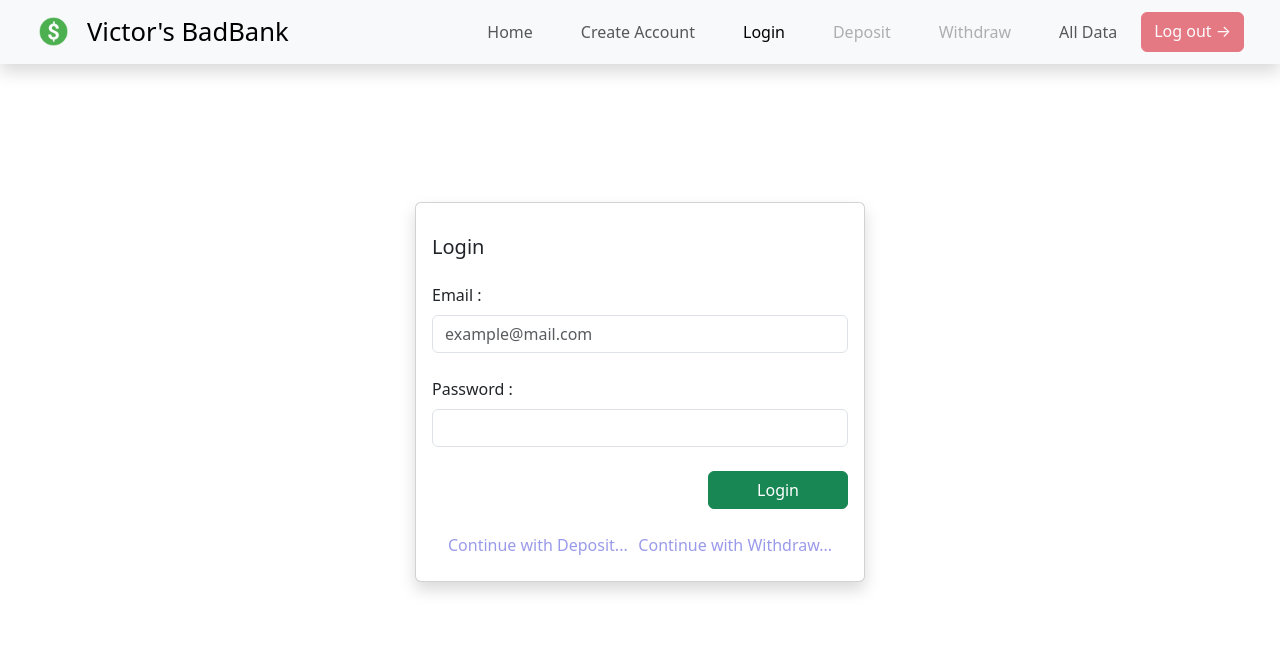
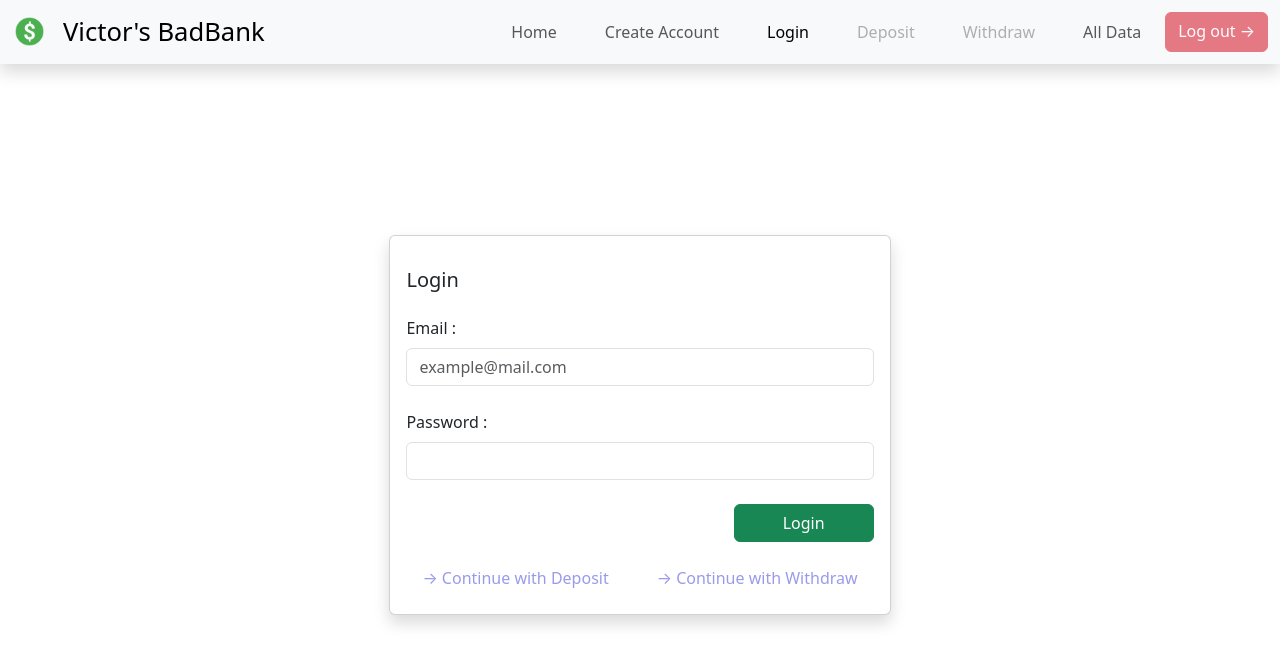
Before and after one commit to victorwcv/app-bad-bank, a React (Vite) app: page /login in a window 1280 px wide. Shown: the top 664 px of the page. Built offline with nearby package versions, Linux system fonts and the light colour scheme.

Commit message:
fixed design bugs in small  screens

```diff
--- a/src/App.jsx
+++ b/src/App.jsx
@@ -24,8 +24,8 @@ function App() {
       <NavBar login={login} loginChange={newLogin} />
       {/* Contenedor principal */}
       <div
-        className="container-fluid d-flex justify-content-center align-items-center"
-        style={{ minHeight: "100vh" }}
+        className="container-fluid container-full-height d-flex justify-content-center align-items-center"
+
       >
         {/* Definición de rutas */}
         <Routes>
--- a/src/components/Card.jsx
+++ b/src/components/Card.jsx
@@ -1,7 +1,7 @@
 function Card(props) {
   return (
     <div className="container card-styles">
-      <div className="card mb-3 shadow" style={{ minWidth: "450px" }}>
+      <div className="card mb-3 shadow" style={{ minWidth: "350px" }}>
         <div className="card-body">
           {props.title && <h5 className="card-title my-3">{props.title}</h5>}
           {props.text && <p className="card-text">{props.text}</p>}
--- a/src/components/NavBar.jsx
+++ b/src/components/NavBar.jsx
@@ -30,7 +30,7 @@ function NavBar({ login, loginChange }) {
 
   return (
     <div>
-      <nav className="navbar navbar-expand-lg bg-body-tertiary px-4 shadow position-absolute w-100 z-1">
+      <nav className="navbar navbar-expand-xl bg-body-tertiary shadow fixed-top">
         <div className="container-fluid">
           <Link
             to="/"
--- a/src/pages/AllData.jsx
+++ b/src/pages/AllData.jsx
@@ -6,11 +6,13 @@ function AllData() {
   const { data } = useContext(MyContext);
 
   return (
-    <div>
+    <div className="container">
       <h1 className="text-center my-4">All Data</h1>
+
       <Card
         form={
-          <table className="table table-striped ">
+          <div className="container overflow-x-auto">
+            <table style={{minWidth:'700px'}} className="table table-striped ">
               <thead>
                 <tr>
                   <th scope="col" className="text-center">
@@ -44,6 +46,7 @@ function AllData() {
                 })}
               </tbody>
             </table>
+          </div>
         }
       />
     </div>
--- a/src/pages/CreateAccount.jsx
+++ b/src/pages/CreateAccount.jsx
@@ -152,12 +152,13 @@ function CreateAccount() {
                 Create Another Account
               </button>
             )}
-            <div className="mt-3 text-center">
+            <div className="py-2 px-3 d-flex  flex-wrap mt-3 text-center column-gap-5 ">
+              <div style={{width:'200px'}}></div>
               <Link
                 to="/login"
                 className={`nav-link custom ${!btnState ? "disabled" : ""}`}
               >
-                Continue with Login...
+                Continue with Login →
               </Link>
             </div>
           </form>
--- a/src/pages/Login.jsx
+++ b/src/pages/Login.jsx
@@ -137,19 +137,19 @@ function Login({ login, loginChange }) {
                 </button>
               </div>
 
-              <div className="py-2 px-3 d-flex flex-row justify-content-between mt-3 text-center ">
+              <div className="py-2 px-3 d-flex  flex-wrap mt-3 text-center column-gap-5 ">
                 <Link
                   to="/deposit"
                   className={`nav-link custom ${!login ? "disabled" : ""}`}
                 >
-                  Continue with Deposit...
+                  → Continue with Deposit
                 </Link>
 
                 <Link
                   to="/withdraw"
                   className={`nav-link custom ${!login ? "disabled" : ""}`}
                 >
-                  Continue with Withdraw...
+                  → Continue with Withdraw
                 </Link>
               </div>
             </div>
--- a/src/styles/app.css
+++ b/src/styles/app.css
@@ -41,3 +41,10 @@
 .nav-link.disabled.custom {
   opacity: 0.4 !important;
 }
+
+.container-full-height {
+  margin-top: 65px;
+  height: calc(100vh - 65px); /* Ajusta 56px según la altura de tu barra de navegación */
+  /* En este caso, 56px es una estimación de la altura de la barra de navegación, ajusta según sea necesario */
+  overflow-y: auto; /* Añade desplazamiento vertical si el contenido excede la altura */
+}
```
Lines whose indentation alone changed are shown as unchanged.
